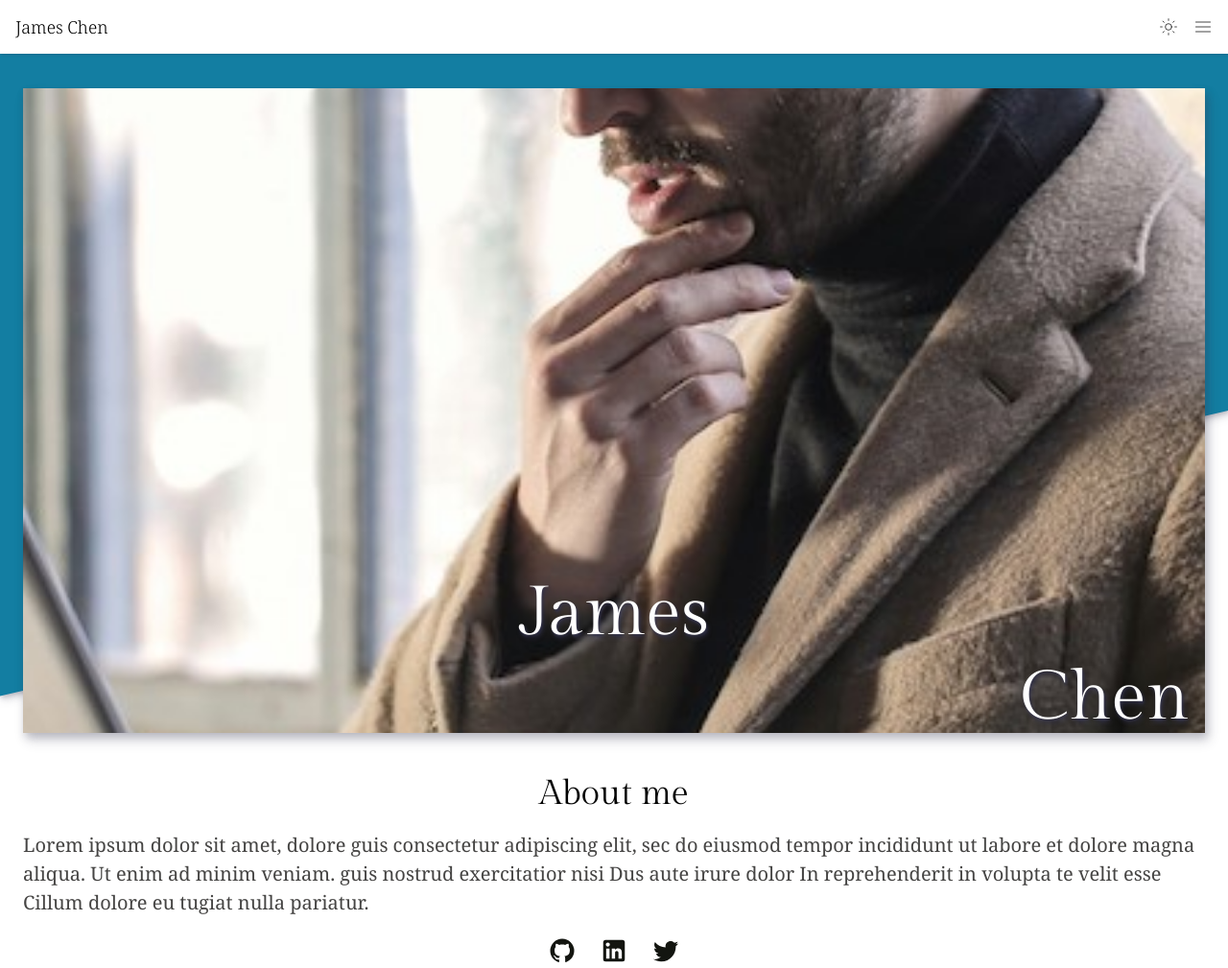
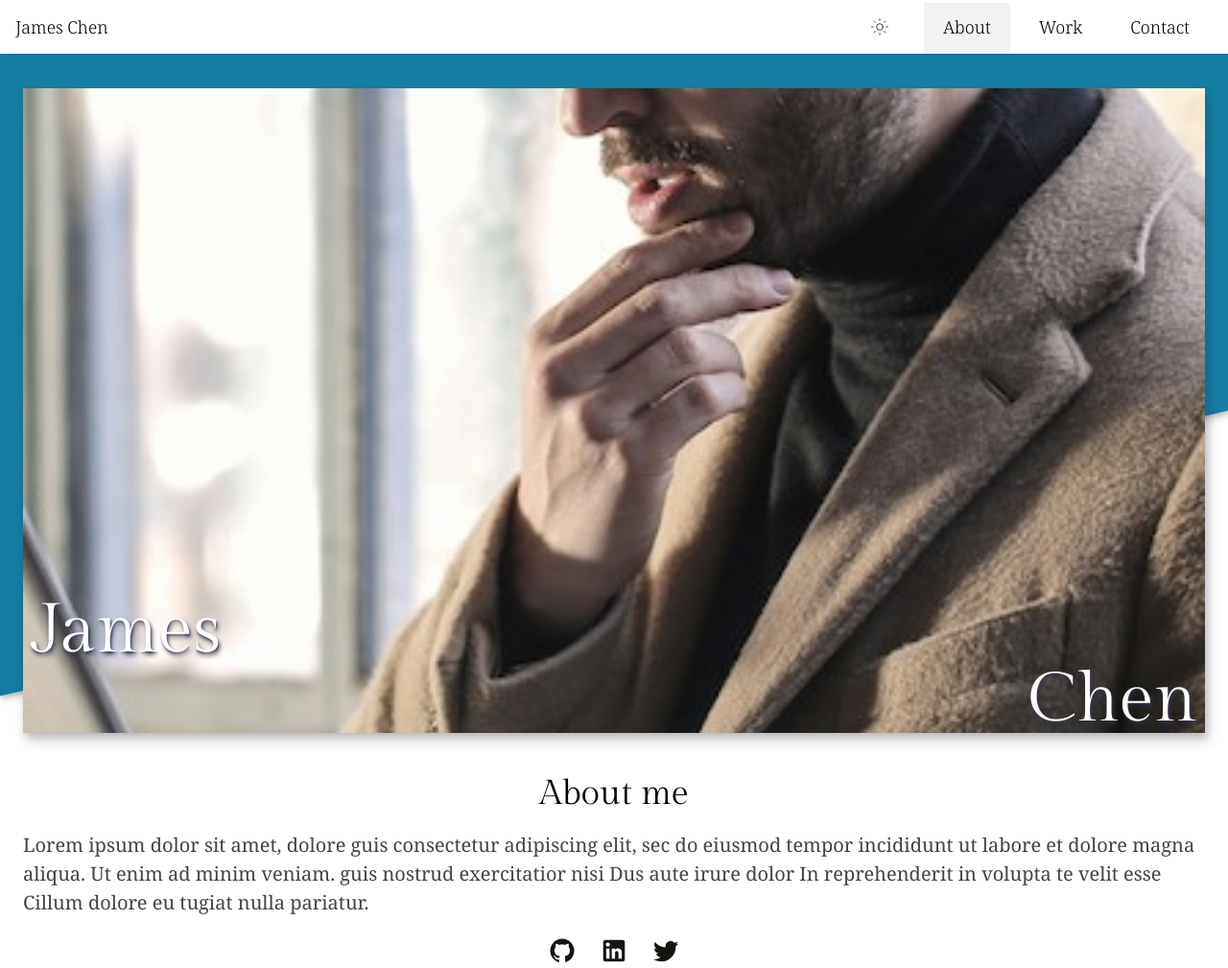
Before and after one commit to jameschen215/home-page, a website built with webpack: page src/template.html in a window 1280 px wide. Shown: the top 1009 px of the page at 96% size. Built offline with nearby package versions, Linux system fonts and the light colour scheme; a web font is replaced by a local one.

Commit message:
Modification of the structure
1. Move all event handlers to index.js;

2. Redesign the banner part.

```diff
--- a/src/component/about/about.css
+++ b/src/component/about/about.css
@@ -5,16 +5,26 @@
 
 .about .banner {
 	position: relative;
-	/* background: red; */
+	height: calc(100vh - 56px);
+	width: 100%;
+
+	display: flex;
+	align-items: center;
+	justify-content: center;
 }
 
 .about .bg-shadow {
+	position: absolute;
+	top: 0;
+	left: 0;
 	width: 100%;
-	height: calc(100vh - 56px);
+	height: 100%;
+	z-index: -1;
 
 	filter: drop-shadow(1px 2px 2px var(--shadow-medium))
 		drop-shadow(2px 4px 4px var(--shadow-medium));
 }
+
 .bg-shadow .bg {
 	width: 100%;
 	height: 100%;
@@ -22,35 +32,32 @@
 	clip-path: polygon(0 0, 100% 0, 100% 50%, 0% 90%);
 }
 
-.about .photo {
-	position: absolute;
-	top: 0;
-	left: 0;
-	height: calc(100vh - 72px - 56px);
-	width: calc(100vw - 48px);
-	margin: 36px 24px;
-
-	background: #333;
-	color: white;
+.banner .photo {
+	height: calc(100% - 72px);
+	width: calc(100% - 48px);
+	overflow: hidden;
 	box-shadow: 2px 4px 8px var(--shadow-medium),
 		4px 8px 12px var(--shadow-medium);
 
-	display: flex;
-	flex-direction: column;
-	justify-content: end;
+	position: relative;
 }
 
 .photo img {
 	height: 100%;
+	width: 100%;
 	object-fit: cover;
 }
 
-.name {
+.banner .name {
 	position: absolute;
+	bottom: 0;
+	left: 0;
 	width: 100%;
-	padding: 12px 16px;
+	padding: 8px;
 	display: flex;
 	flex-direction: column;
+	align-items: start;
+	color: white;
 }
 
 .about h1 {
@@ -60,7 +67,7 @@
 }
 
 .about h1:last-of-type {
-	margin: -20px 0 -30px;
+	margin: -36px 0 -28px;
 	align-self: end;
 }
 
@@ -101,3 +108,6 @@
 .social-links .icon svg {
 	color: var(--dark-gray);
 }
+
+@media screen and (min-width: 481px) {
+}
--- a/src/component/about/about.js
+++ b/src/component/about/about.js
@@ -9,11 +9,8 @@ import {
 } from '../../script/constant.js';
 
 export function About() {
-	const aboutDom = document.createElement('section');
-	aboutDom.id = 'about';
-	aboutDom.className = 'about';
-
-	aboutDom.innerHTML = `
+	const html = `
+    <section id='about' class='about'>
 
       <div class='banner'>
         <div class='bg-shadow'>
@@ -27,6 +24,8 @@ export function About() {
             <h1>Chen</h1>
         </div>
         </div>
+
+
       </div>
 
       <div class='description'>
@@ -46,7 +45,8 @@ export function About() {
         <a href="#"><div class='icon'>${TWITTER_ICON}</div></a>
 
       </div>
+    </section>
   `;
 
-	return aboutDom;
+	return html;
 }
--- a/src/component/contact/contact.js
+++ b/src/component/contact/contact.js
@@ -9,11 +9,8 @@ import {
 } from '../../script/constant.js';
 
 export function Contact() {
-	const footerDom = document.createElement('section');
-	footerDom.id = 'contact';
-	footerDom.className = 'contact';
-	footerDom.role = 'contact-info';
-	footerDom.innerHTML = `
+	const html = `
+    <section id='contact' class='contact'>
       <div class='contact-info'>
         <h2>Contact me</h2>
         <p>
@@ -38,6 +35,7 @@ export function Contact() {
       <div class='contact-photo'>
         <img src='${photoMobile2}' alt='James photo'>
       </div>
+    </section>
   `;
-	return footerDom;
+	return html;
 }
--- a/src/component/header/header.css
+++ b/src/component/header/header.css
@@ -19,19 +19,17 @@
 	gap: 16px;
 }
 
-.theme-toggle {
-	margin-left: auto;
-}
-
-.menu-toggle {
-	animation: bounceIn 500ms ease;
-}
-
 .header button {
 	width: 20px;
 	height: 20px;
 	border: none;
 	background-color: transparent;
+
+	cursor: pointer;
+}
+
+.theme-toggle {
+	margin-left: auto;
 }
 
 /* Navbar */
@@ -70,6 +68,7 @@
 
 .nav-links li {
 	list-style-type: none;
+	border-bottom: 1px solid hsl(0deg 0% 0% / 0.1);
 }
 
 .nav-links li.active,
@@ -89,6 +88,9 @@
 	color: inherit;
 	padding: 12px 20px;
 	border-radius: 4px;
+}
+.nav-links li a span {
+	display: block;
 }
 
 @keyframes slideIn {
@@ -134,3 +136,50 @@
 		transform: scale(1);
 	}
 }
+
+@media screen and (min-width: 481px) {
+	/* Header */
+	.header {
+		display: flex;
+		align-items: center;
+		justify-content: space-between;
+	}
+
+	.header > div {
+		flex: 1;
+	}
+
+	.nav {
+		padding: 0;
+		border-radius: 0;
+		visibility: visible;
+		transform: translateX(0);
+		opacity: 1;
+		box-shadow: none;
+	}
+
+	.nav .icon {
+		display: none;
+	}
+
+	.nav:not(.show) {
+		animation: none;
+	}
+
+	.nav-links {
+		flex-direction: row;
+	}
+
+	.nav-links li {
+		border: none;
+	}
+
+	.nav-links li a {
+		font-size: 1.8rem;
+		font-weight: 300;
+	}
+
+	.menu-toggle {
+		display: none;
+	}
+}
--- a/src/component/header/header.js
+++ b/src/component/header/header.js
@@ -12,10 +12,6 @@ import {
 } from '../../script/constant.js';
 
 export function Header() {
-	let isMenuOpen = JSON.parse(localStorage.getItem('isMenuOpen')) ?? false;
-	let isLightMode = JSON.parse(localStorage.getItem('isLightMode')) ?? true;
-	let selected = JSON.parse(localStorage.getItem('selected')) ?? 'About';
-
 	const menuLinks = [
 		{
 			name: 'About',
@@ -24,7 +20,7 @@ export function Header() {
 		},
 		{
 			name: 'Work',
-			href: '#projects',
+			href: '#work',
 			icon: PROJECT_ICON,
 		},
 		{
@@ -34,78 +30,31 @@ export function Header() {
 		},
 	];
 
-	const handleToggleMenu = () => {
-		isMenuOpen = !isMenuOpen;
-		localStorage.setItem('isMenuOpen', JSON.stringify(isMenuOpen));
-		updateUI();
-	};
+	const html = `
+		<header class='header'>
+			<div>
+				<div class='brand'>James Chen</div>
+				<button class='theme-toggle'>${LIGHT_ICON}</button>
+				<button class='menu-toggle show'>${MENU_ICON}</button>
+			</div>
 
-	const handleMenuItemClick = (ev) => {
-		const ele = ev.target.closest('li');
-		selected = ele.textContent.trim();
-		localStorage.setItem('selected', JSON.stringify(selected));
-		isMenuOpen = !isMenuOpen;
-		localStorage.setItem('isMenuOpen', JSON.stringify(isMenuOpen));
-		updateUI();
-	};
+			<nav class='nav'>
+				<ul class='nav-links'>
+				${menuLinks
+					.map(
+						({ name, href, icon }) =>
+							`<li data-name='${name.toLowerCase()}'>
+								<a href=${href}>
+									<span class='icon'>${icon}</span>
+									<span>${name}</span>
+								</a>
+							</li>`
+					)
+					.join('')}
+				</ul>
+			</nav>
+		</header>
+	`;
 
-	// Level 1
-	const headerDom = document.createElement('header');
-	headerDom.className = 'header';
-
-	// Level 2.1
-	const divDom = document.createElement('div');
-
-	// Level 2.1.1
-	const brandDom = document.createElement('div');
-	brandDom.className = 'brand';
-	brandDom.textContent = 'James Chen';
-
-	// Level 2.1.2
-	const themeBtn = document.createElement('button');
-	themeBtn.className = 'theme-toggle';
-	themeBtn.innerHTML = isLightMode ? LIGHT_ICON : DARK_ICON;
-
-	// Level 2.1.3
-	const menuBtn = document.createElement('button');
-	menuBtn.className = `menu-toggle ${isMenuOpen ? 'open' : 'close'}`;
-	menuBtn.innerHTML = isMenuOpen ? CLOSE_ICON : MENU_ICON;
-	menuBtn.addEventListener('click', handleToggleMenu);
-
-	// End level 2.1
-	divDom.appendChild(brandDom);
-	divDom.appendChild(themeBtn);
-	divDom.appendChild(menuBtn);
-
-	// Level 2.2
-	const navDom = document.createElement('nav');
-	navDom.className = `nav ${isMenuOpen ? 'show' : ''}`;
-
-	// 2.2.1
-	const ulDom = document.createElement('ul');
-	ulDom.id = 'nav-links';
-	ulDom.className = 'nav-links';
-
-	menuLinks.forEach(({ name, href, icon }) => {
-		const liDom = document.createElement('li');
-		liDom.className = selected === name ? 'active' : '';
-		liDom.innerHTML = `
-			<a href="${href}" >
-				<span class='icon'>${icon}</span>
-				${name}
-			</a>
-		`;
-		liDom.addEventListener('click', handleMenuItemClick);
-
-		ulDom.appendChild(liDom);
-	});
-
-	// End 2.2
-	navDom.appendChild(ulDom);
-
-	// End 1
-	headerDom.appendChild(divDom);
-	headerDom.appendChild(navDom);
-
-	return headerDom;
+	return html;
 }
--- a/src/component/work/work.css
+++ b/src/component/work/work.css
@@ -7,7 +7,7 @@
 
 .project-grid {
 	display: grid;
-	grid-template-columns: repeat(auto-fit, minmax(340px, 1fr));
+	grid-template-columns: repeat(auto-fit, minmax(300px, 1fr));
 	grid-template-rows: auto;
 	gap: 72px;
 }
--- a/src/component/work/work.js
+++ b/src/component/work/work.js
@@ -4,11 +4,8 @@ import { GITHUB_ICON, SHARE_ICON } from '../../script/constant.js';
 import { projectData } from '../../script/data.js';
 
 export function Work() {
-	const projectsDom = document.createElement('section');
-	projectsDom.id = 'work';
-	projectsDom.className = 'work';
-
-	projectsDom.innerHTML = `
+	const html = `
+    <section id='work' class='work'>
       <h2>My work</h2>
 
       <div class='project-grid'>
@@ -35,9 +32,8 @@ export function Work() {
             `;
 					})
 					.join('')}
-
-
       </div>
+    </section>
   `;
-	return projectsDom;
+	return html;
 }
--- a/src/index.js
+++ b/src/index.js
@@ -7,23 +7,40 @@ import { Header } from './component/header/header.js';
 import { About } from './component/about/about.js';
 import { Work } from './component/work/work.js';
 import { Contact } from './component/contact/contact.js';
+import { CLOSE_ICON, MENU_ICON } from './script/constant.js';
 
 const main = document.querySelector('#main');
 
-let selected = JSON.parse(localStorage.getItem('selected')) ?? 'About';
-let isMenuOpen = JSON.parse(localStorage.getItem('isMenuOpen')) ?? false;
+function updateUI() {
+	main.innerHTML = Header() + About() + Work() + Contact();
 
-export function updateUI() {
-	const header = Header();
-	const about = About();
-	const work = Work();
-	const contact = Contact();
+	// Menu toggle handler
+	const menuButton = document.querySelector('.menu-toggle');
+	const navDom = document.querySelector('.nav');
+	const menuLinks = document.querySelectorAll('.header li');
 
-	main.innerHTML = '';
-	main.appendChild(header);
-	main.appendChild(about);
-	main.appendChild(work);
-	main.appendChild(contact);
+	menuButton.addEventListener('click', () => {
+		menuButton.classList.toggle('show');
+		navDom.classList.toggle('show');
+
+		if (menuButton.classList.contains('show')) {
+			menuButton.innerHTML = MENU_ICON;
+		} else {
+			menuButton.innerHTML = CLOSE_ICON;
+		}
+
+		// Reset and replay animation
+		menuButton.style.animation = 'none'; // Clear current animation
+		setTimeout(() => {
+			menuButton.style.animation = 'bounceIn 500ms ease'; // Re-apply animation
+		}, 10); // Small delay to allow reset to take effect
+	});
+
+	menuLinks.forEach((link) => {
+		link.addEventListener('click', (ev) => {
+			navDom.classList.toggle('show');
+		});
+	});
 }
 
 updateUI();
@@ -31,6 +48,8 @@ updateUI();
 function handleScroll() {
 	const sections = document.querySelectorAll('section');
 	const headerHeight = document.querySelector('header').offsetHeight;
+
+	document.querySelector('.nav').classList.remove('show');
 
 	sections.forEach((section) => {
 		const sectionTop = section.offsetTop - headerHeight;
@@ -42,10 +61,15 @@ function handleScroll() {
 			scrollPosition >= sectionTop &&
 			scrollPosition < sectionTop + sectionHeight
 		) {
-			if (selected.toLowerCase() !== section.id.toLowerCase()) {
-				selected = capitalizeFirstLetter(section.id);
-				localStorage.setItem('selected', JSON.stringify(selected));
-			}
+			document.querySelectorAll(`li[data-name]`).forEach((li) => {
+				const name = li.dataset.name;
+
+				if (name === section.id) {
+					li.classList.add('active');
+				} else {
+					li.classList.remove('active');
+				}
+			});
 		}
 	});
 }
@@ -55,10 +79,4 @@ setTimeout(() => {
 	document.querySelector('body').className = '';
 }, 500);
 
-// Make menu close on load
-window.onload = () => {
-	localStorage.setItem('isMenuOpen', JSON.stringify(false));
-	updateUI();
-};
-
 window.addEventListener('scroll', handleScroll);
--- a/src/style/main.css
+++ b/src/style/main.css
@@ -78,12 +78,12 @@ svg {
 	height: 100%;
 	stroke-width: 1px;
 	color: hsl(0 0 0 /0.88);
-	/* color: red; */
 }
 
 #main {
 	position: relative;
 	margin-top: 56px;
+	max-width: 100%;
 	min-height: calc(100% - 56px);
 	/* border: 10px solid #000; */
 
```
Also changed, not shown: src/script/constant.js. Lines whose indentation alone changed are shown as unchanged.
